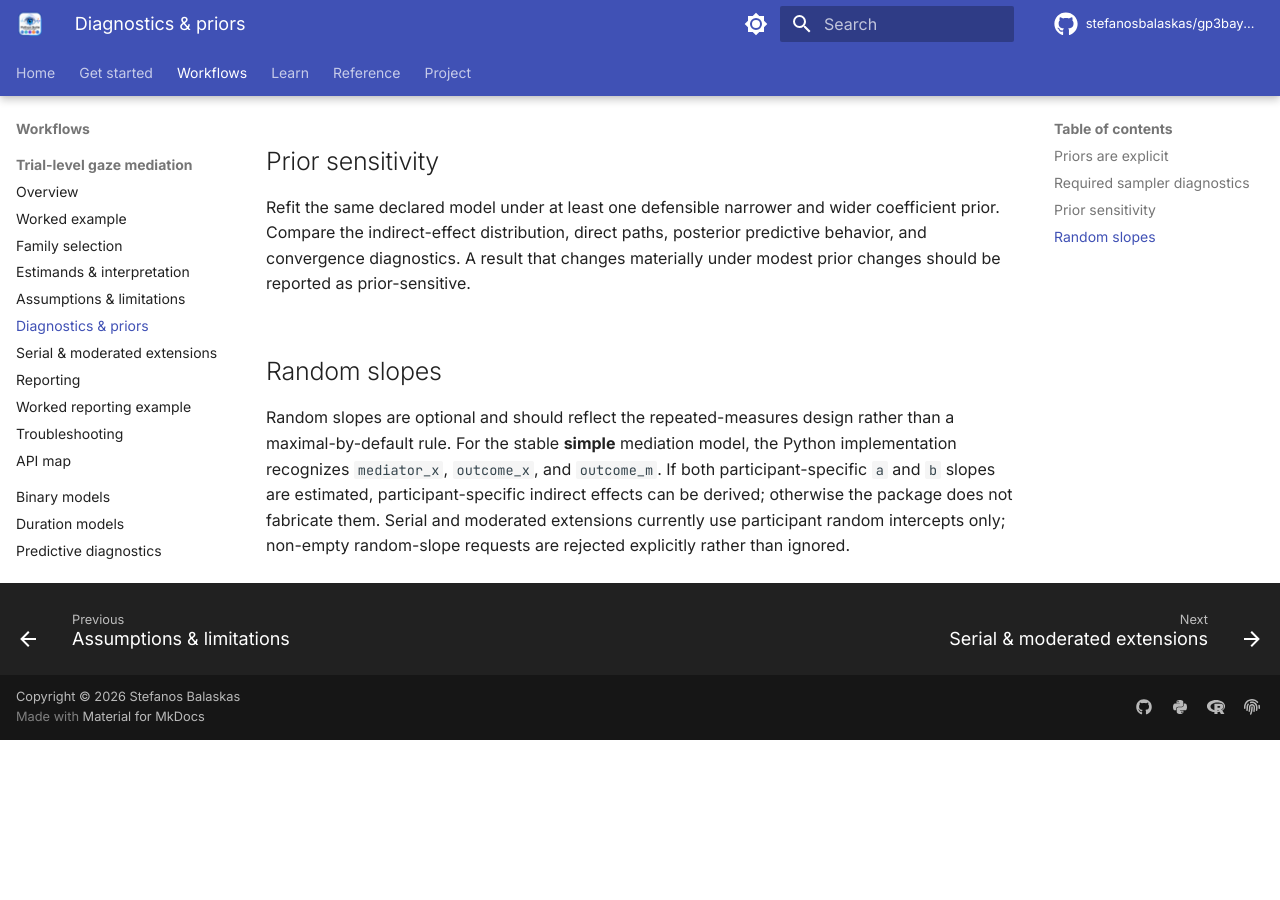
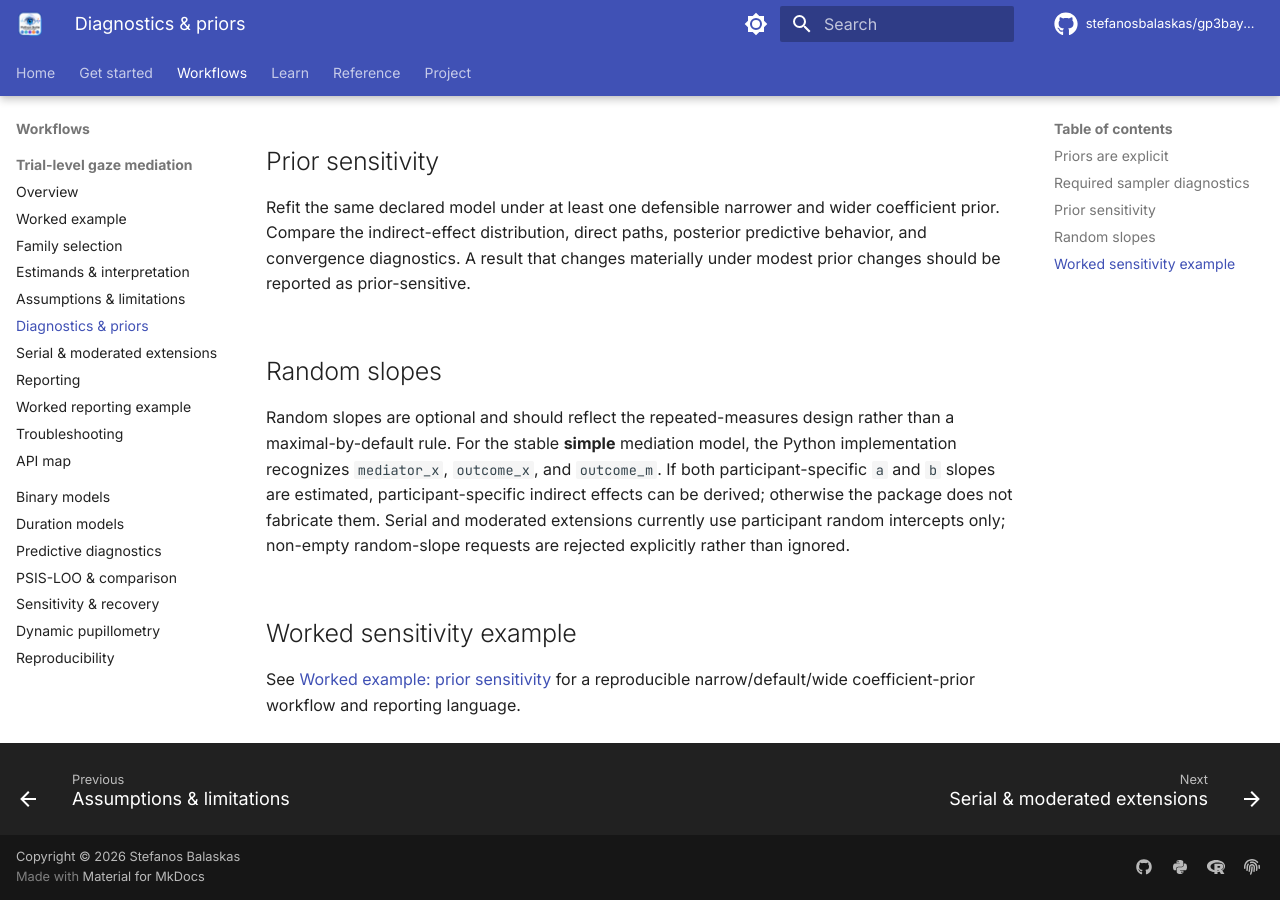
Before and after one commit to stefanosbalaskas/gp3bayespy, an MkDocs documentation site: the page built from docs/articles/multilevel-mediation/diagnostics-and-priors.md, in a window 1280 px wide and 900 px high, scrolled down 994 px. Built offline with MkDocs 1.6.1 and Material for MkDocs 9.7.7, drawn with Linux system fonts in a browser that asks for light colours; comment, search, counter and statistics services are not loaded; before the commit the page ends 1734 px from its top, so only the background shows below that.

Commit message:
docs: link worked prior-sensitivity workflow

```diff
--- a/docs/articles/multilevel-mediation/diagnostics-and-priors.md
+++ b/docs/articles/multilevel-mediation/diagnostics-and-priors.md
@@ -36,3 +36,8 @@
 ## Random slopes
 
 Random slopes are optional and should reflect the repeated-measures design rather than a maximal-by-default rule. For the stable **simple** mediation model, the Python implementation recognizes `mediator_x`, `outcome_x`, and `outcome_m`. If both participant-specific `a` and `b` slopes are estimated, participant-specific indirect effects can be derived; otherwise the package does not fabricate them. Serial and moderated extensions currently use participant random intercepts only; non-empty random-slope requests are rejected explicitly rather than ignored.
+
+
+## Worked sensitivity example
+
+See [Worked example: prior sensitivity](prior-sensitivity-worked-example.md) for a reproducible narrow/default/wide coefficient-prior workflow and reporting language.
```
